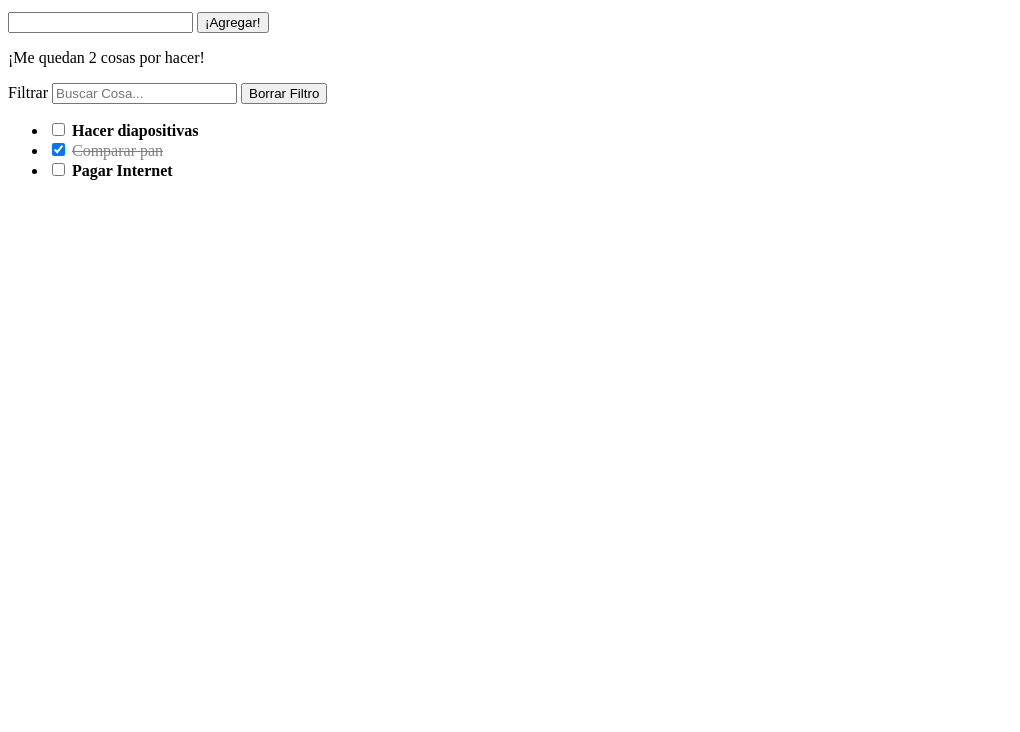
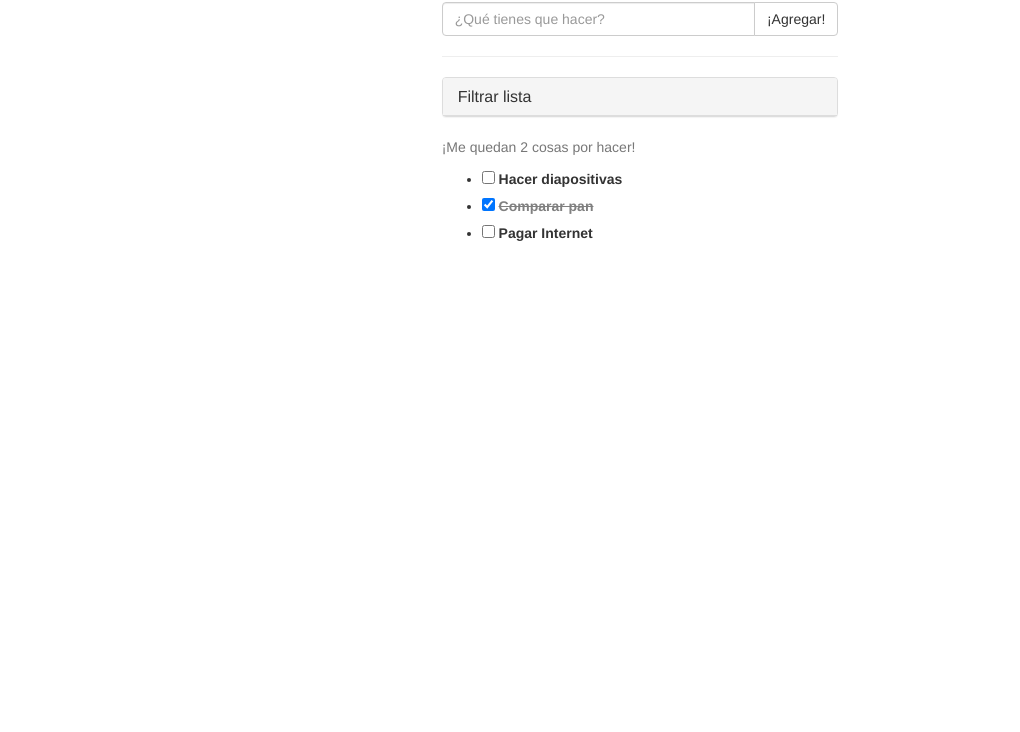
Before and after one commit to UnJavaScripter/listaDeCosasPorHacer, a plain HTML site: page index.html in a window 1280 px wide. Shown: the part 68-800 px from the top of the page, without its empty margins (0-1020 px from the left). Drawn offline with nearby package versions, Linux system fonts and the light colour scheme.

Commit message:
Agregamos estilos de Bootstrap, el resto del código permanece igual

```diff
--- a/index.html
+++ b/index.html
@@ -15,25 +15,54 @@
 			font-weight: bold;
 		}
 	</style>
+	<!-- Bootstrap CSS -->
+	<link rel="stylesheet" href="https://maxcdn.bootstrapcdn.com/bootstrap/3.3.2/css/bootstrap.min.css">
 </head>
 <body>
 
-	<h1>{{"Las Cosas Que Tengo Que Hacer" | uppercase}}</h1>
+	<div class="container-fluid">
+		<div class="row">
+			<h1 class="text-center">{{"Las Cosas Que Tengo Que Hacer" | uppercase}}</h1>
+			<div class="col-xs-offset-4 col-xs-4">
 
 				<div ng-controller="Controlador_Principal">
 					<form ng-submit="agregarCosa()">
-			<input type="text" ng-model="cosaNueva">
-			<input type="submit" value="¡Agregar!">
+					    <div class="input-group">
+					      <input type="text" class="form-control" ng-model="cosaNueva" placeholder="¿Qué tienes que hacer?">
+					      <span class="input-group-btn">
+					        <input type="submit" class="btn btn-default" value="¡Agregar!">
+					      </span>
+					    </div><!-- /input-group -->
+
 					</form>
 
-		<!-- Aplicamos el filtro personalizado "sinCompletar" -->
-		<p>¡Me quedan {{listaDeCosas | sinCompletar }} cosas por hacer!</p>
+					<hr>
 
 
-		<!-- Filtro de búsqueda -->
-		<label for="filtroParaBuscar">Filtrar</label>
-		<input type="text" id="filtroParaBuscar" ng-model="buscarCosa" placeholder="Buscar Cosa...">
-		<button ng-click="buscarCosa = ''">Borrar Filtro</button>
+					<div class="panel panel-default">
+					    <div class="panel-heading" role="tab" id="headingOne">
+						    <h4 class="panel-title">
+						        <a data-toggle="collapse" data-parent="#accordion" href="#collapseFiltrar" aria-expanded="false" aria-controls="collapseFiltrar">
+						          Filtrar lista
+						        </a>
+						    </h4>
+					    </div>
+					    <div id="collapseFiltrar" class="panel-collapse collapse" role="tabpanel" aria-labelledby="headingOne">
+							<div class="panel-body">
+								<div class="input-group">
+							      <input type="text" id="filtroParaBuscar" class="form-control" ng-model="buscarCosa" placeholder="Buscar Cosa...">
+							      <span class="input-group-btn">
+							        <button class="btn btn-default" ng-click="buscarCosa = ''">Borrar Filtro</button>
+							      </span>
+							    </div><!-- /input-group -->
+						    </div>
+					    </div>
+					</div>
+
+
+
+					<!-- Aplicamos el filtro personalizado "sinCompletar" -->
+					<p class="text-muted">¡Me quedan {{listaDeCosas | sinCompletar }} cosas por hacer!</p>
 
 
 
@@ -50,7 +79,14 @@
 						</li>
 					</ul>
 				</div>
+			</div>
+		</div>
+	</div>
 
+	<!-- jQuery -->
+	<script src="//code.jquery.com/jquery-1.11.2.min.js"></script>
+	<!-- Bootstrap JS -->
+	<script src="//maxcdn.bootstrapcdn.com/bootstrap/3.3.2/js/bootstrap.js"></script>
 
 	<!-- Agregamos la referencia a la libería de AngularJS -->
 	<script src="https://ajax.googleapis.com/ajax/libs/angularjs/1.3.14/angular.min.js"></script>
```
Lines whose indentation alone changed are shown as unchanged.
